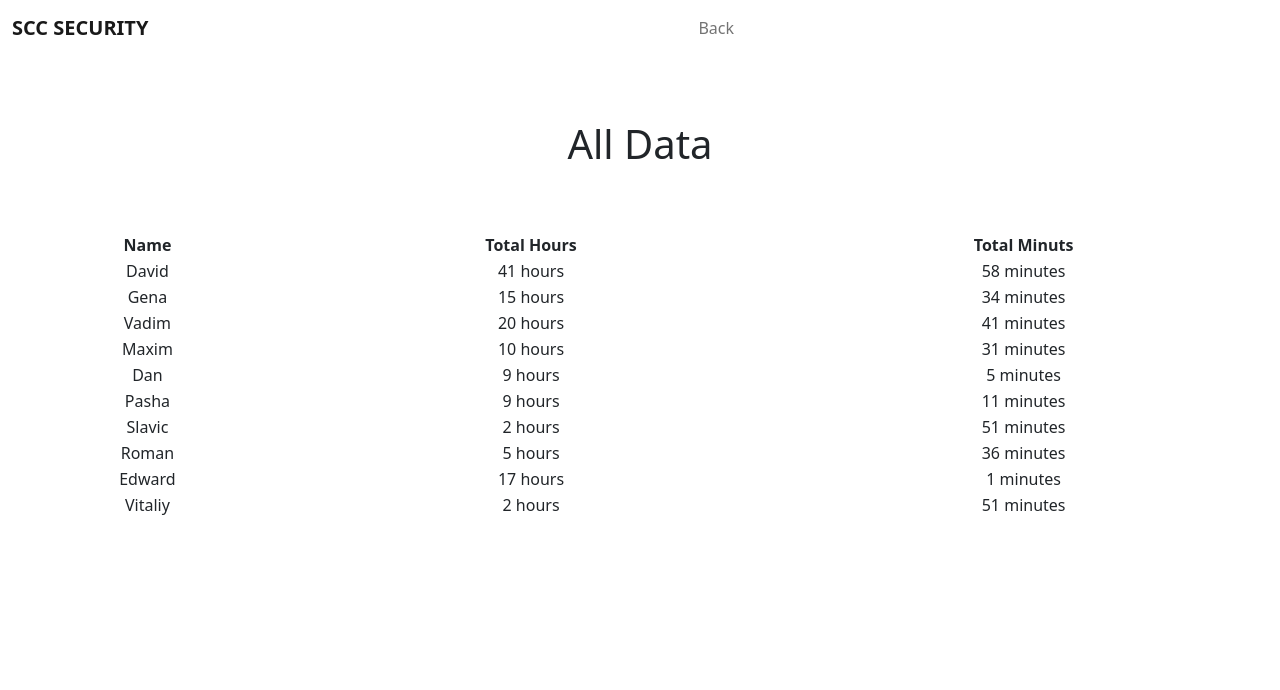
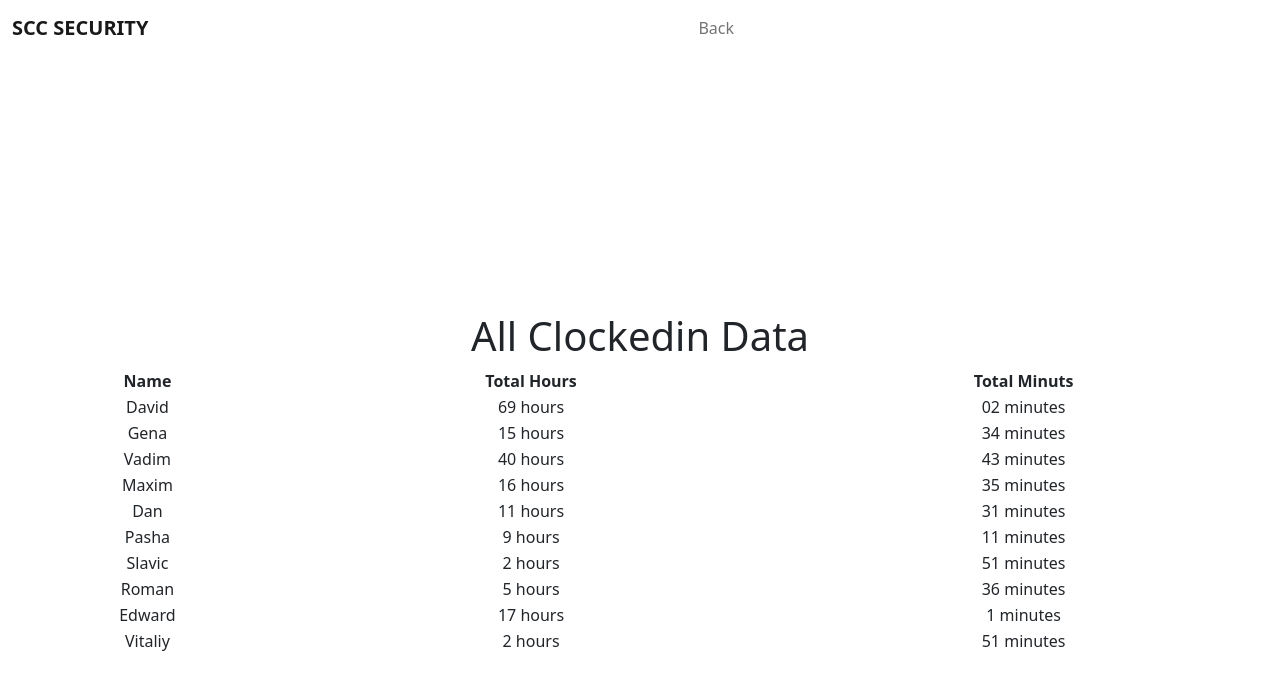
Before and after one commit to maximas033/sccsecurity, a plain HTML site: page clockingAll.html in a window 1280 px wide. Drawn offline with nearby package versions, Linux system fonts and the light colour scheme; no server answers.

Commit message:
Update clockingAll.html

```diff
--- a/clockingAll.html
+++ b/clockingAll.html
@@ -83,8 +83,8 @@
 
 
 <!-- NEW VERTION OF KEEPING CLOKED IN-->
-    <section class="newClockin" style="margin-top: 5%;">
-        <h1 style="text-align: center;margin-bottom:5%">All Data</h1>
+    <section class="newClockin">
+        <h1 style="text-align: center; margin-top:20%;">All Clockedin Data</h1>
         <table id="clockedin" style="width: 100%;">
             <tr>
               <th>Name</th>
@@ -94,8 +94,8 @@
 
             <tr style="font-weight: lighter;">
                 <td>David</td>
-                <td>41 hours</td> <!-- TOTAL HOURS-->
-                <td>58 minutes</td> <!-- TOTAL Minutes-->
+                <td>69 hours</td> <!-- TOTAL HOURS-->
+                <td>02 minutes</td> <!-- TOTAL Minutes-->
             </tr>
             <tr style="font-weight: lighter;">
                 <td>Gena</td>
@@ -105,20 +105,20 @@
 
             <tr style="font-weight: lighter;">
                 <td>Vadim</td>
-                <td>20 hours</td> <!-- TOTAL HOURS-->
-                <td>41 minutes</td> <!-- TOTAL Minutes-->
+                <td>40 hours</td> <!-- TOTAL HOURS-->
+                <td>43 minutes</td> <!-- TOTAL Minutes-->
             </tr>
 
             <tr style="font-weight: lighter;">
                 <td>Maxim</td>
-                <td>10 hours</td> <!-- TOTAL HOURS-->
-                <td>31 minutes</td> <!-- TOTAL Minutes-->
+                <td>16 hours</td> <!-- TOTAL HOURS-->
+                <td>35 minutes</td> <!-- TOTAL Minutes-->
             </tr>
 
             <tr style="font-weight: lighter;">
                 <td>Dan</td>
-                <td>9 hours</td> <!-- TOTAL HOURS-->
-                <td>5 minutes</td> <!-- TOTAL Minutes-->
+                <td>11 hours</td> <!-- TOTAL HOURS-->
+                <td>31 minutes</td> <!-- TOTAL Minutes-->
             </tr>
 
             <tr style="font-weight: lighter;">
```
